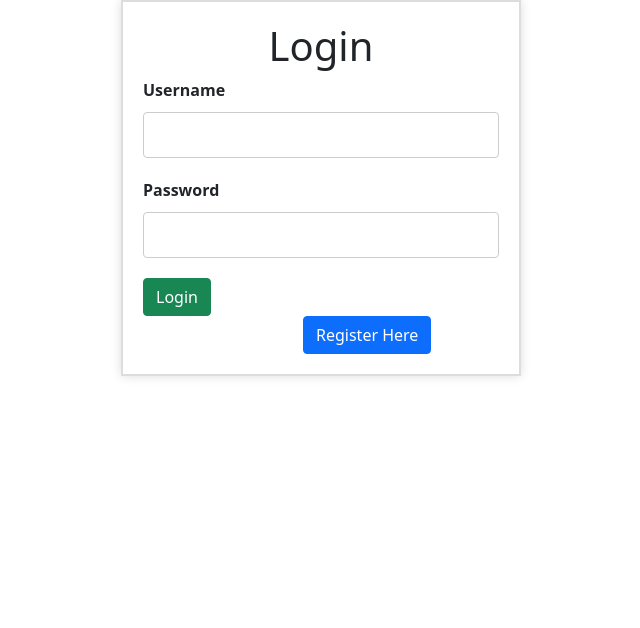
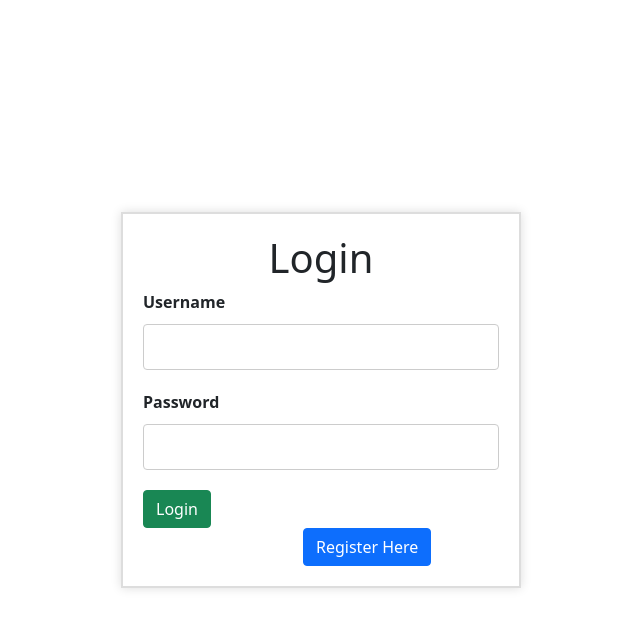
Before and after one commit to soumyaranjanbastia/shoerepository, an Angular app in the folder fruit-frontend/: page /login in a window 1280 px wide. Shown: the top 628 px of the page, without its empty margins (319-959 px from the left). Built offline with nearby package versions, Linux system fonts and the light colour scheme.

Commit message:
java code added

```diff
--- a/fruit-frontend/src/app/address/address.component.html
+++ b/fruit-frontend/src/app/address/address.component.html
@@ -1,8 +1,7 @@
-
 <section class="payment-from">
     <div class="container">
       <h2>Delivery-Address</h2>
-      <form>
+      <form >
         <div class="form-group">
           <label for="name-on-card">Name</label>
           <input type="text" id="name-on-card" name="name-on-card"
--- a/fruit-frontend/src/app/app.component.html
+++ b/fruit-frontend/src/app/app.component.html
@@ -1,2 +1 @@
-
 <router-outlet></router-outlet>
--- a/fruit-frontend/src/app/app.module.ts
+++ b/fruit-frontend/src/app/app.module.ts
@@ -11,6 +11,7 @@ import { OrdersComponent } from './orders/orders.component';
 import { FormsModule } from '@angular/forms';
 import { ReactiveFormsModule } from '@angular/forms';
 import { ContactUsComponent } from './contactus/contact-us.component'
+import { RouterLink } from '@angular/router';
 
 @NgModule({
   declarations: [
@@ -26,7 +27,8 @@ import { ContactUsComponent } from './contactus/contact-us.component'
     AppRoutingModule,
     FormsModule,
     ReactiveFormsModule,
-    HttpClientModule
+    HttpClientModule,
+    RouterLink
   ],
   providers: [],
   bootstrap: [AppComponent]
--- a/fruit-frontend/src/app/home/home.component.html
+++ b/fruit-frontend/src/app/home/home.component.html
@@ -1,4 +1,3 @@
-<router-outlet></router-outlet>
 <header>
   <div class="navbar navbar-dark bg-success shadow-sm">
     <div class="navbar-brand align-item-center d-flex">
@@ -6,16 +5,17 @@
       </i>&nbsp;
       <Strong>FRUIT-SHOPING</Strong>
       <div class=" from-group">
-        <input type="text" class="form-control" placeholder="search product" [(ngModel)]="searchItem">
+        <input type="text" class="form-control" placeholder="search product"
+          [(ngModel)]="searchItem">
       </div>
       <span class="fas fa-search search-icon" (click)="fruitsItems"></span>
     </div>
 
-    <div class="shoping">
-      <button class="btn btn-success">
+    <div class="shoping"  href="#" [routerLink]="'/orders'" >
+      <a class="btn btn-success">
         <i style="font-size: 30px;" class="fas fa-cart-plus"></i>
         <div style="font-size: 10px;" class="badge bg-danger">+</div>
-      </button>
+      </a>
     </div>
 
     <div class="toggle-button">
@@ -28,27 +28,33 @@
 
 <section class="jt-carousel">
   <div class="container-fluid">
-    <div id="carouselExampleControls" class="carousel slide" data-bs-ride="carousel">
+    <div id="carouselExampleControls" class="carousel slide"
+      data-bs-ride="carousel">
       <div class="carousel-inner">
         <div class="carousel-item active">
-          <img src="../assets/immages/images11.png" height="300rem" class="d-block w-100"
+          <img src="../assets/immages/images11.png" height="300rem"
+            class="d-block w-100"
             alt="#carouselExampleControls">
         </div>
         <div class="carousel-item">
-          <img src="../assets/immages/images13.png" height="300rem" class="d-block w-100"
+          <img src="../assets/immages/images13.png" height="300rem"
+            class="d-block w-100"
             alt="#carouselExampleControls">
         </div>
         <div class="carousel-item">
-          <img src="../assets/immages/images12.png" height="300rem" class="d-block w-100"
+          <img src="../assets/immages/images12.png" height="300rem"
+            class="d-block w-100"
             alt="#carouselExampleControls">
         </div>
       </div>
-      <button class="carousel-control-prev" type="button" data-bs-target="#carouselExampleControls"
+      <button class="carousel-control-prev" type="button"
+        data-bs-target="#carouselExampleControls"
         data-bs-slide="prev">
         <span class="carousel-control-prev-icon" aria-hidden="true"></span>
         <span class="visually-hidden">Previous</span>
       </button>
-      <button class="carousel-control-next" type="button" data-bs-target="#carouselExampleControls"
+      <button class="carousel-control-next" type="button"
+        data-bs-target="#carouselExampleControls"
         data-bs-slide="next">
         <span class="carousel-control-next-icon" aria-hidden="true"></span>
         <span class="visually-hidden">Next</span>
@@ -65,11 +71,13 @@
           <div class="card-body">
             <img [src]="product.productImageURL" alt="img">
             <h5 class="card-title">{{ product.productName }}</h5>
-            <h5 class="card-price">Price = <span #price_ptag>{{ product.productPrice }}</span></h5>
+            <h5 class="card-price">Price = <span #price_ptag>{{
+                product.productPrice }}</span></h5>
             <p class="card-text">{{ product.productDescription }}</p>
             <div class="button-row">
               <div>
-                <a href="#" class="btn btn-success" (click)="purchaseSuccess()">Add to Cart</a>
+                <button class="btn btn-success" (click)="purchaseSuccess()">Add
+                  to Cart</button>
 
               </div>
               <div>
@@ -77,7 +85,7 @@
                   product.productId)">+</button>
                 <span>{{ product.counter }}</span>
                 <button (click)="counterClien('-',
-                product.productId)">-</button>
+                  product.productId)">-</button>
               </div>
             </div>
           </div>
--- a/fruit-frontend/src/app/login/login.component.css
+++ b/fruit-frontend/src/app/login/login.component.css
@@ -2,6 +2,12 @@ body {
   background-color: #f1f1f1;
   font-family: Arial, sans-serif;
 }
+.container {
+  min-height: 100vh;
+  display: grid;
+  place-items: center;
+}
+
 form {
   background-color: #fff;
   border: 2px solid #ddd;
@@ -28,7 +34,7 @@ body {
   box-sizing: border-box;
 }
 input[type="submit"] {
-    background-color: #4CAF50;
+  background-color: #4caf50;
   color: #fff;
   padding: 10px 20px;
   border: none;
@@ -38,6 +44,6 @@ body {
 input[type="submit"]:hover {
   background-color: #45a049;
 }
-  .btn-rounded1{
+.btn-rounded1 {
   margin-left: 10rem;
 }
--- a/fruit-frontend/src/app/login/login.component.html
+++ b/fruit-frontend/src/app/login/login.component.html
@@ -1,17 +1,18 @@
-
+<div class="container">
   <form [formGroup]="loginForm" (ngSubmit)="getFormData(loginForm.value)">
     <h1>Login</h1>
     <label for="username">Username</label>
-      <input type="text" id="username" formControlName="userName" name="username" required>
+    <input type="text" id="username" formControlName="userName" name="username"
+      required>
 
     <label for="password">Password</label>
-      <input type="password" id="password" formControlName="password" name="password" required>
+    <input type="password" id="password" formControlName="password"
+      name="password" required>
     <div class="Register">
-      <button class="btn btn-success btn-rounded" type="submit" value="Login" onclick="home()">Login</button>
-      <button class="btn  btn-primary btn-rounded1" routerLink="/address">Register Here</button>
+      <button class="btn btn-success btn-rounded" type="submit" value="Login"
+        onclick="home()">Login</button>
+      <button class="btn btn-primary btn-rounded1" routerLink="/address">Register
+        Here</button>
     </div>
   </form>
-
-  <!-- <router-outlet>
-    <a routerLink="address"><button class="btn btn-primary">Registration</button></a>
-  </router-outlet> -->
+</div>
--- a/fruit-frontend/src/app/login/login.component.ts
+++ b/fruit-frontend/src/app/login/login.component.ts
@@ -1,31 +1,32 @@
 import { Component } from '@angular/core';
 import { FormControl, FormGroup } from '@angular/forms';
-import { Router } from '@angular/router'
+import { Router } from '@angular/router';
 @Component({
   selector: 'app-login',
   templateUrl: './login.component.html',
-  styleUrls: ['./login.component.css']
+  styleUrls: ['./login.component.css'],
 })
 export class LoginComponent {
-  constructor(private router:Router) {}
+  constructor(private router: Router) {}
   loginForm = new FormGroup({
     userName: new FormControl(''),
-    password: new FormControl('')
-  })
-  userName:any = 'Bastia'
-  password:any = 'jt123'
+    password: new FormControl(''),
+  });
+  userName: any = 'Bastia';
+  password: any = 'jt123';
   getFormData(formData: any) {
-    console.log(formData)
-    if (formData.userName == this.userName && formData.password == this.password) {
-      console.log('Login Successfull')
+    console.log(formData);
+    if (
+      formData.userName == this.userName &&
+      formData.password == this.password
+    ) {
+      console.log('Login Successfull');
       this.router.navigate(['/home']);
     } else {
       console.log('Login Failed!!');
-
     }
   }
-  home()
-  {
+  home() {
     this.router.navigate(['/home']);
   }
 }
```
Also changed, not shown: 2 other files (tests, documents, lock files or other folders). Lines whose indentation alone changed are shown as unchanged.
